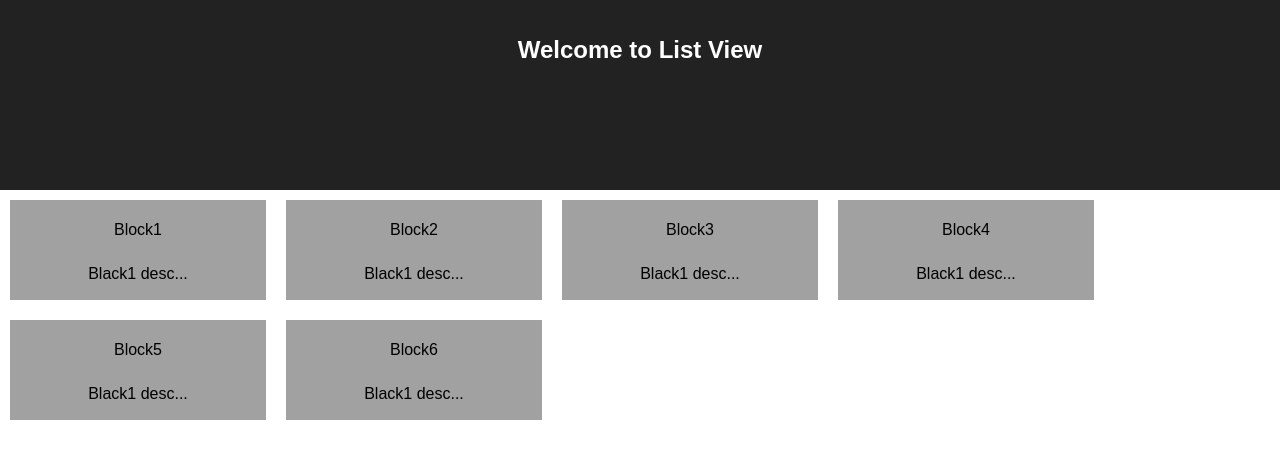
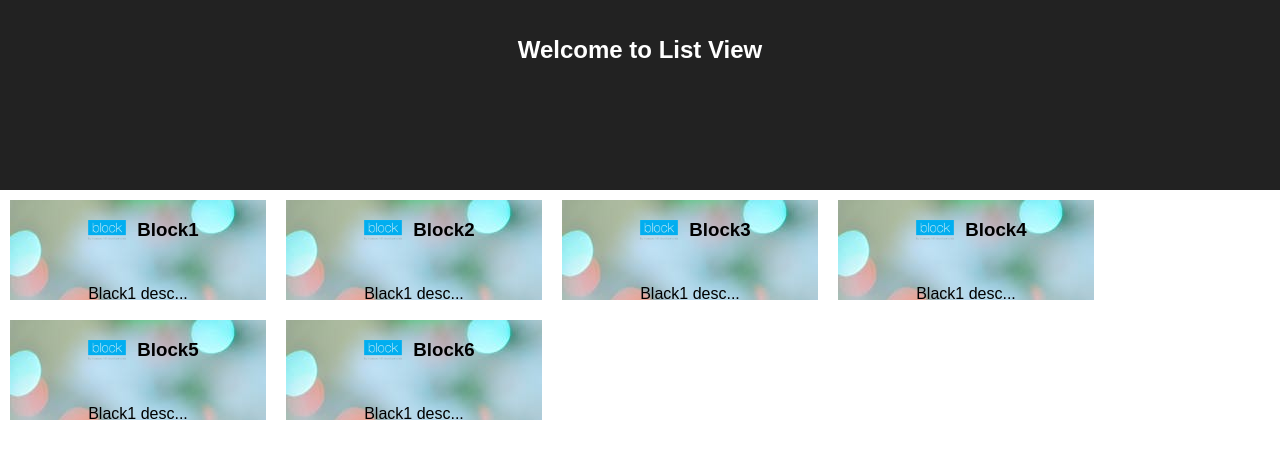
Before and after one commit to vineetasharma/react-basic-responsive-list-app, a React (Create React App) app: page / in a window 1280 px wide. Shown: the top 458 px of the page. Built offline with nearby package versions, Linux system fonts and the light colour scheme.

Commit message:
Icon & background image added to blocks

```diff
--- a/src/block/block.js
+++ b/src/block/block.js
@@ -1,4 +1,6 @@
 import React, { Component } from 'react';
+import icon from '../images/logo.png';
+import backgroundImg from '../images/background.jpeg';
 
 class Block extends Component {
     constructor(){
@@ -29,24 +31,35 @@ class Block extends Component {
                     margin: 10,
                     backgroundColor: "#a1a1a1",
                     width: this.props.width,
-                    height: 100
+                    height: 100,
+                    backgroundImage: `url(${backgroundImg})`
                 }}
                 onMouseEnter={this.onMouseEnterHandler}
                 onMouseLeave={this.onMouseLeaveHandler}
             >
                 <div>
-                    <p style={{"padding":5}}>
-                        {this.props.item.title}
-                    </p>
-                    <p style={{"padding":5}}>
-                        {this.props.item.desc}
-                    </p>
+                    <div
+                        style={{
+                            display: "inline-flex"
+                        }}
+                    >
+                        <img src={icon} width="50" height="50" style={{"padding":5}} />
+                        <h3>
+                            {this.props.item.title}
+                        </h3>
+                    </div>
+                    <div>
+                        <p style={{"padding":5}}>
+                            {this.props.item.desc}
+                        </p>
+                    </div>
+
                 </div>
 
                 {
                     this.state.hover ? (<div
                         style={{
-                            top: -100,
+                            top: -120,
                             zIndex: 1000,
                             position: "relative",
                             left: 5,
@@ -55,7 +68,7 @@ class Block extends Component {
                     >
                         <span style={{padding: 5, cursor: "not-allowed", margin: 5, borderRadius: 4, backgroundColor: "#b1b1b1", color:"#fff"}}>Open</span>
                         <span style={{padding: 5,    cursor: "not-allowed", margin: 5, borderRadius: 4, backgroundColor: "#b1b1b1", color:"#fff"}}>Print</span>
-                        <span style={{padding: 5,    cursor: "pointer", margin: 5, borderRadius: 4, backgroundColor: "#b1b1b1", color:"#fff"}} onClick={this.delete}>X</span>
+                        <span style={{padding: 5,    cursor: "pointer", margin: 5, borderRadius: 4, backgroundColor: "#b1b1b1", color:"#f00"}} onClick={this.delete}>X</span>
                     </div>): <div/>
                 }
             </div>
```
Also changed, not shown: src/images/background.jpeg (added), src/images/logo.png (added).
